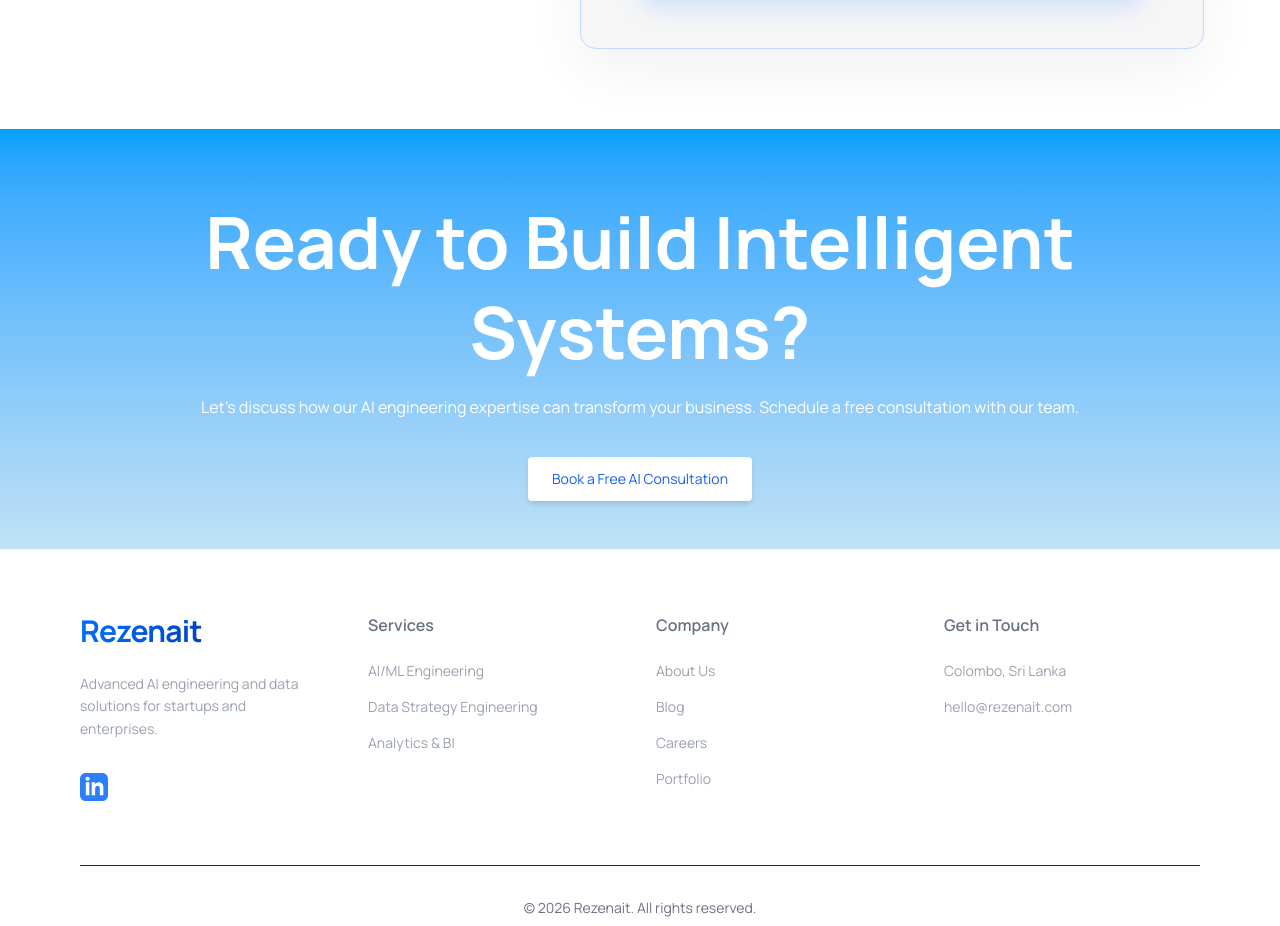
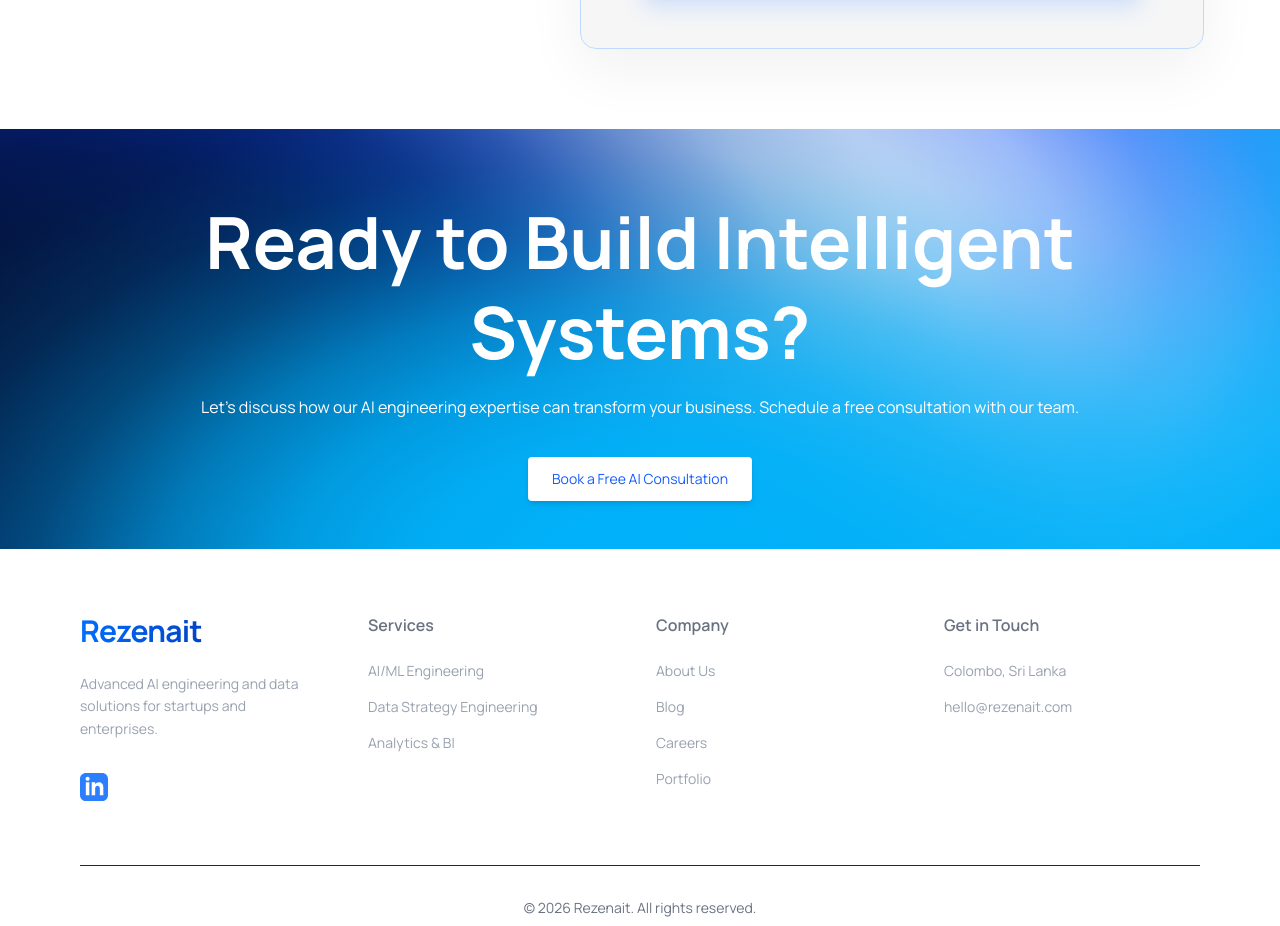
Before and after one commit to Thamaruj/Rezenait-Website, a Next.js app: page /contact in a window 1280 px wide. Shown: the part 1040-1966 px from the top of the page. Built offline with nearby package versions, Linux system fonts and the light colour scheme.

Commit message:
Chnaged bottom CTA's color

```diff
--- a/components/home/bottomCTA.tsx
+++ b/components/home/bottomCTA.tsx
@@ -7,7 +7,10 @@
     return(
         <>
 
-            <main className='text-center px-5 py-12 mx-w-full md:px-12 bg-gradient-to-b from-[#01A1FD] to-[#C0E2F6]'>
+<main
+  className="text-center px-5 py-12 mx-w-full md:px-12 -z-10 bg-no-repeat bg-cover bg-center"
+  style={{ backgroundImage: "url('/Header-Bg.svg')" }}
+>
                 <div>
                     <motion.h1
                         initial={{opacity:0, y:20}}
```
